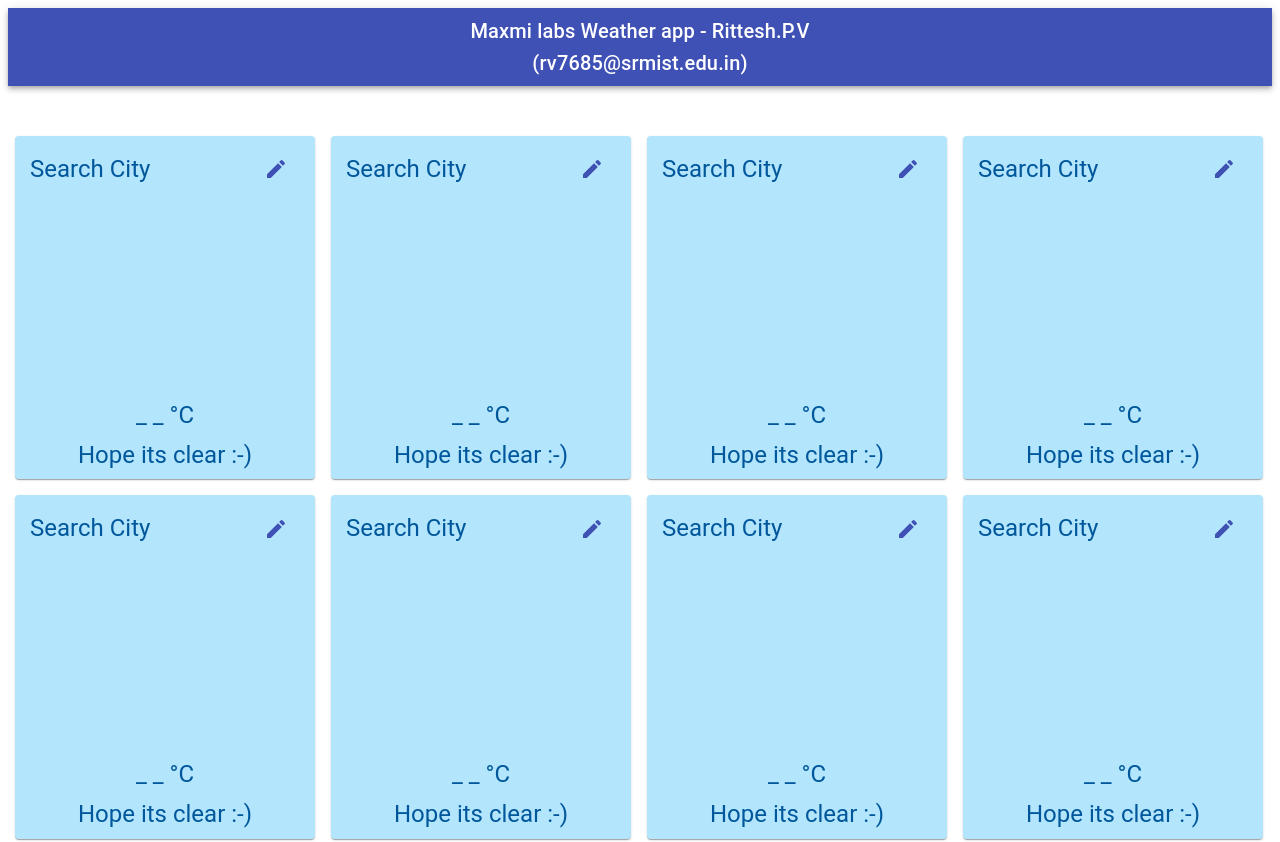
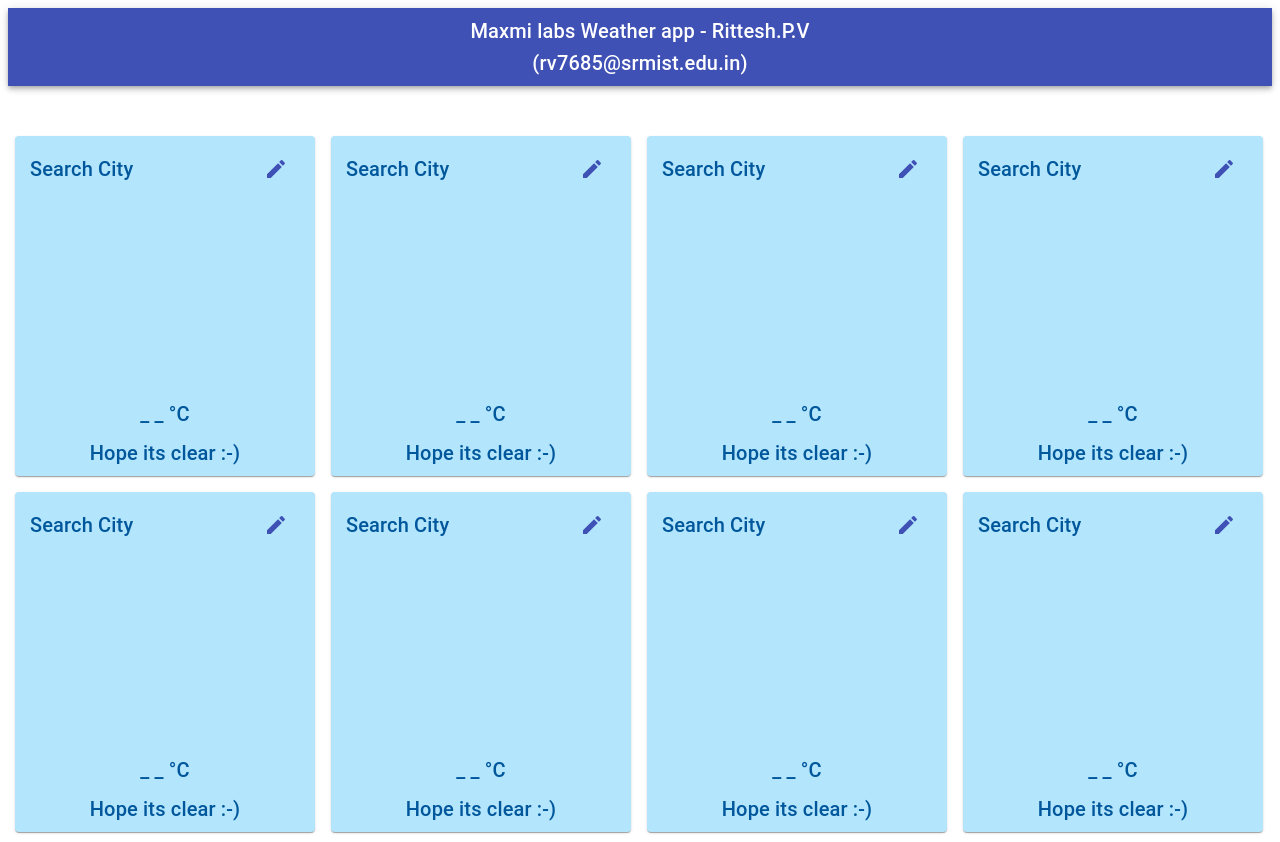
Before and after one commit to direwolf006/Maximl-WeatherApp, a React (Create React App) app: page / in a window 1280 px wide. Shown: the top 842 px of the page. Built offline with nearby package versions, Linux system fonts and the light colour scheme.

Commit message:
slight modifications on the typograpy

```diff
--- a/src/Components/WeatherCard.js
+++ b/src/Components/WeatherCard.js
@@ -1,13 +1,11 @@
 import React from "react";
 import {makeStyles} from "@material-ui/core/styles";
-import Card from "@material-ui/core/Card";
-import IconButton from "@material-ui/core/IconButton";
-import fetchWeatherApi from "../OpenWeatherApi/fetchWeatherApi";
-import Typography from "@material-ui/core/Typography";
-import TextField from "@material-ui/core/TextField";
+import {Card,IconButton,TextField,Typography} from "@material-ui/core";
 import EditIcon from "@material-ui/icons/Edit";
 import SearchIcon from "@material-ui/icons/Search";
 import fetchImage from "./fetchImage";
+import fetchWeatherApi from "../OpenWeatherApi/fetchWeatherApi";
+
 
 const useStyles = makeStyles((theme) => ({
   root: {
@@ -62,6 +60,7 @@ const WeatherCard = ({ showError }) => {
           <TextField
             label="Enter City"
             variant="outlined"
+            size="medium"
             className={classes.textField}
             color="primary"
             InputLabelProps={{ color: "primary" }}
@@ -82,7 +81,7 @@ const WeatherCard = ({ showError }) => {
           }}
         >
           <Typography
-            variant="h5"
+            variant="h6"
             gutterBottom
             style={{ marginTop: "3%", color: "#01579b" }}
           >
@@ -105,14 +104,14 @@ const WeatherCard = ({ showError }) => {
       />
 
       <Typography
-        variant="h5"
+        variant="h6"
         gutterBottom
         style={{ color: "#01579b", textAlign: "center" }}
       >
         {cityData.temperature}
       </Typography>
       <Typography
-        variant="h5"
+        variant="h6"
         gutterBottom
         style={{ color: "#01579b", textAlign: "center" }}
       >
--- a/src/Pages/CityWeather.js
+++ b/src/Pages/CityWeather.js
@@ -1,32 +1,15 @@
-import React, { useState } from "react";
-import { makeStyles } from "@material-ui/core/styles";
-import Grid from "@material-ui/core/Grid";
+import React from "react";
+import {Grid,Snackbar} from "@material-ui/core";
+import MuiAlert from "@material-ui/lab/Alert";
 import WeatherCard from "../Components/WeatherCard";
-import { Slide, Snackbar } from "@material-ui/core";
-import MuiAlert from "@material-ui/lab/Alert";
 
 function Alert(props) {
   return <MuiAlert elevation={6} variant="filled" {...props} />;
 }
 
-const useStyles = makeStyles((theme) => ({
-  root: {
-    flexGrow: 1
-  },
-
-  control: {
-    padding: theme.spacing(2)
-  }
-}));
 
 const CityWeather = () => {
-  const [cityEntered, setCityEntered] = useState(2);
-  const classes = useStyles();
   const [snackBarState, setSnackBarState] = React.useState(false);
-  const [transition, setTransition] = React.useState(undefined);
-  const TransitionUp = React.forwardRef((props, ref) => {
-    return <Slide {...props} ref={ref} direction="up" />;
-  });
 
   return (
     <div>
@@ -50,16 +33,16 @@ const CityWeather = () => {
       >
         {[1, 2, 3, 4, 5, 6, 7, 8, 9].map((city) => (
           <Grid item key={city}>
-            <WeatherCard key={city} showError={() => setSnackBarState(true)} />
+            <WeatherCard key={city} showError={() => {
+
+                      setSnackBarState(true)}} />
           </Grid>
         ))}
       </Grid>
       <Snackbar
         open={snackBarState}
         autoHideDuration={2000}
-        TransitionComponent={transition}
         onClose={() => setSnackBarState(false)}
-        key={transition ? transition.name : ""}
       >
         <Alert severity="error">Invalid City entered</Alert>
       </Snackbar>
```
